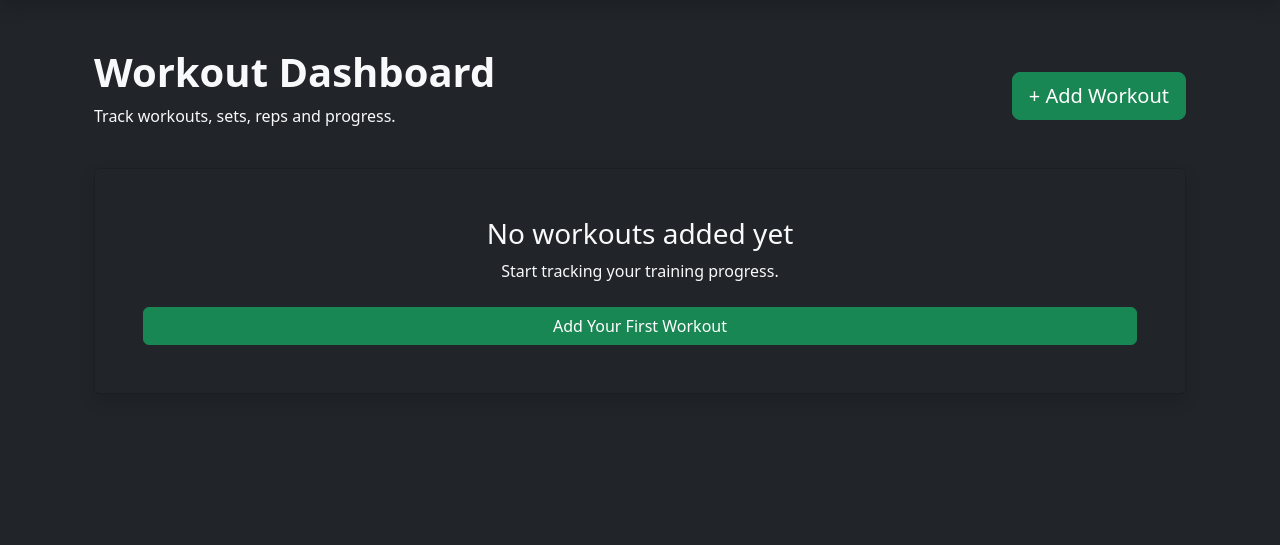
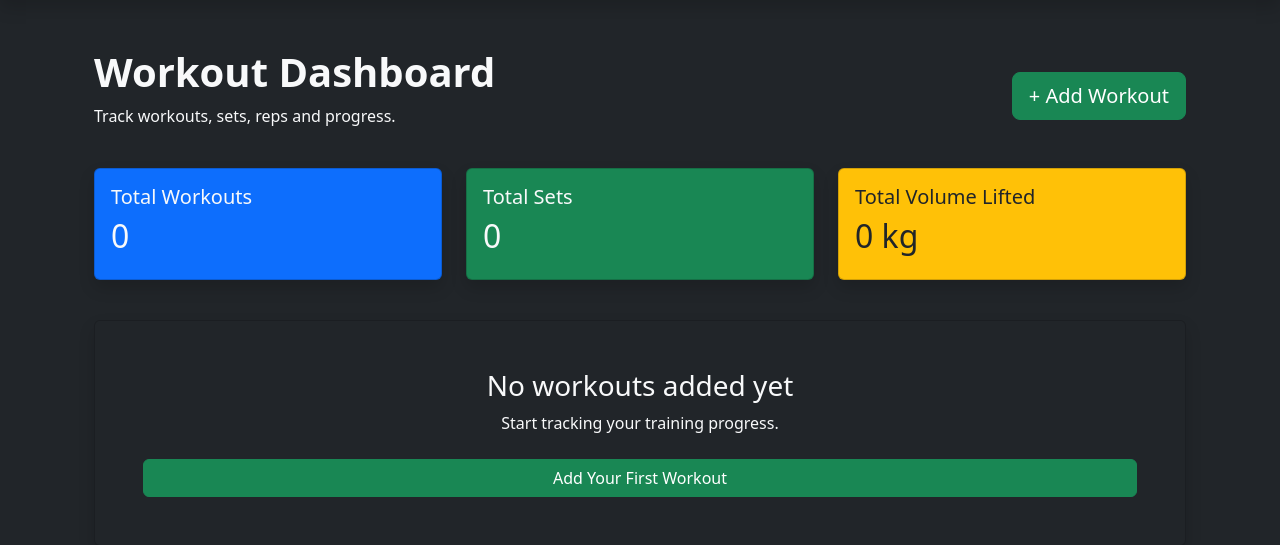
Before and after one commit to DarthCookie45/Workout-tracker-app, a Django app: page / in a window 1280 px wide. Shown: the part 56-601 px from the top of the page. Run offline with Django 5.2, Linux system fonts and the light colour scheme; data that the repository does not hold is empty.

Commit message:
Fix dashboard stats visability with empty workout list

```diff
--- a/tracker/templates/tracker/home.html
+++ b/tracker/templates/tracker/home.html
@@ -10,6 +10,36 @@
     <a href="{% url 'add_workout' %}" class="btn btn-success btn-lg">
       + Add Workout
     </a>
+  </div>
+
+  <!-- Stats Cards -->
+  <div class="row mb-4">
+    <div class="col-md-4 mb-3">
+      <div class="card bg-primary text-light shadow h-100">
+        <div class="card-body">
+          <h5>Total Workouts</h5>
+          <h2>{{ total_workouts }}</h2>
+        </div>
+      </div>
+    </div>
+
+    <div class="col-md-4 mb-3">
+      <div class="card bg-success text-light shadow h-100">
+        <div class="card-body">
+          <h5>Total Sets</h5>
+          <h2>{{ total_sets }}</h2>
+        </div>
+      </div>
+    </div>
+
+    <div class="col-md-4 mb-3">
+      <div class="card bg-warning text-dark shadow h-100">
+        <div class="card-body">
+          <h5>Total Volume Lifted</h5>
+          <h2>{{ total_weight }} kg</h2>
+        </div>
+      </div>
+    </div>
   </div>
 
   {% if workouts %}
--- a/tracker/views.py
+++ b/tracker/views.py
@@ -5,22 +5,25 @@ from .forms import WorkoutForm
 # Create your views here.
 def home(request):
 
-    workouts = Workout.objects.all()
+    workouts = Workout.objects.all().order_by('-workout_date')
 
-    if request.method == 'POST':
+    total_workouts = workouts.count()
 
-        form = WorkoutForm(request.POST)
+    total_sets = sum(workout.sets for workout in workouts)
 
-        if form.is_valid():
-            form.save()
-            return redirect('home')
+    total_weight = sum(
+        workout.weight * workout.sets * workout.reps
+        for workout in workouts
+    )
 
-    else:
-        form = WorkoutForm()
+    recent_workouts = workouts[:5]
 
     context = {
         'workouts': workouts,
-        'form': form
+        'total_workouts': total_workouts,
+        'total_sets': total_sets,
+        'total_weight': total_weight,
+        'recent_workouts': recent_workouts,
     }
 
     return render(request, 'tracker/home.html', context)
```
Also changed, not shown: README.md.
